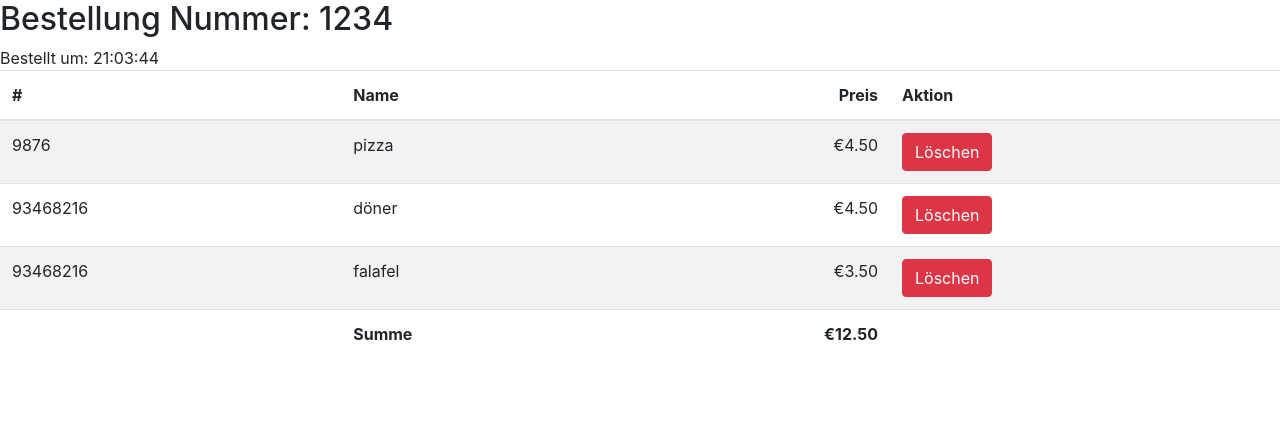
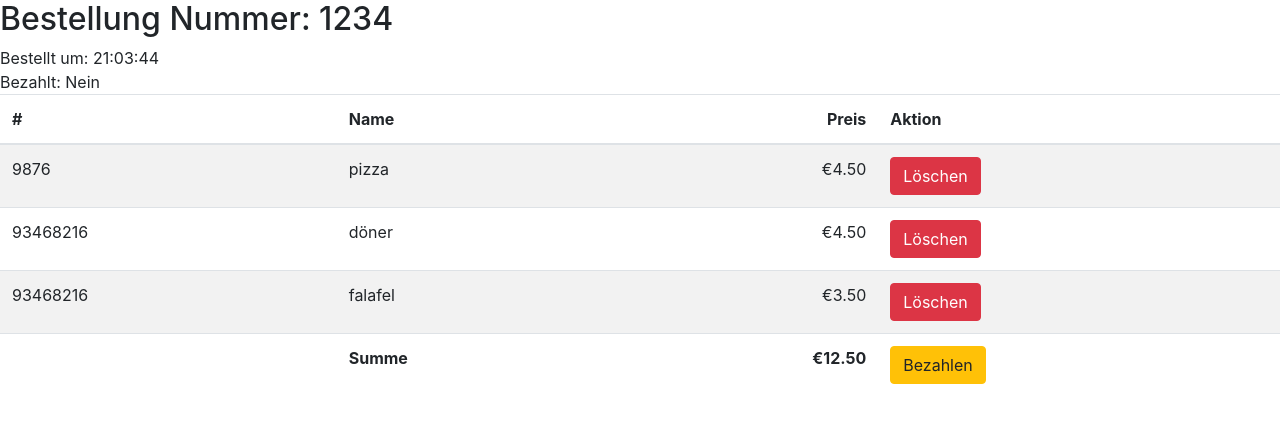
Before and after one commit to mad73923/order-master, an Angular app: page / in a window 1280 px wide. Shown: the top 422 px of the page. Built offline with nearby package versions, Linux system fonts and the light colour scheme.

Commit message:
order paid

```diff
--- a/src/app/mock-order.ts
+++ b/src/app/mock-order.ts
@@ -4,6 +4,7 @@ import { OrderItem } from './order-item';
 export const mockOrder: Order = {
     id: 1234,
     date: Date.now(),
+    paid: false,
     items: [
         {id: 9876,
         name:"pizza",
--- a/src/app/order-list/order-list.component.html
+++ b/src/app/order-list/order-list.component.html
@@ -1,5 +1,6 @@
 <h2>Bestellung Nummer: {{order.id}}</h2>
-Bestellt um: {{order.date | date:"HH:mm:ss"}}
+Bestellt um: {{order.date | date:"HH:mm:ss"}}<br>
+Bezahlt: {{order.paid ? 'Ja' : 'Nein'}}
 <table class="table table-striped">
   <thead>
     <th>#</th>
@@ -14,7 +15,7 @@ Bestellt um: {{order.date | date:"HH:mm:ss"}}
        <td></td>
        <th>Summe</th>
        <th class="text-right">{{order_sum | currency:'EUR'}}</th>
-       <td></td>
+       <td><button (click)="paid()" type="button" class="btn btn-warning" *ngIf="!order.paid">Bezahlen</button></td>
       </tr>
   </tbody>
 </table>
--- a/src/app/order-list/order-list.component.ts
+++ b/src/app/order-list/order-list.component.ts
@@ -22,6 +22,10 @@ export class OrderListComponent implements OnInit {
     this.update_order_sum();
   }
 
+  paid(){
+    this.order.paid = true;
+  }
+
   update_order_sum(){
     let erg = 0;
     this.order.items.forEach(element => {
--- a/src/app/order.ts
+++ b/src/app/order.ts
@@ -4,4 +4,5 @@ export class Order{
     id: number;
     date: number;
     items: OrderItem[];
+    paid: boolean;
 }
```
